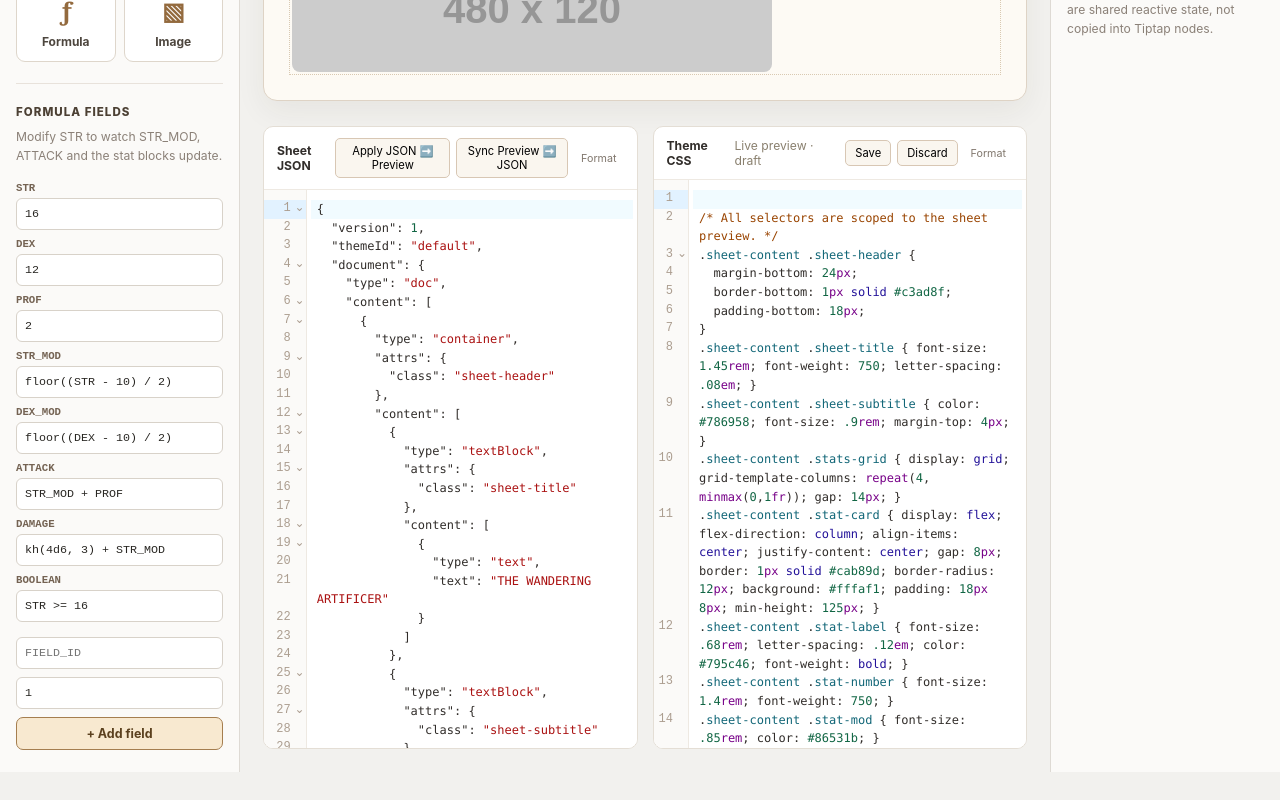
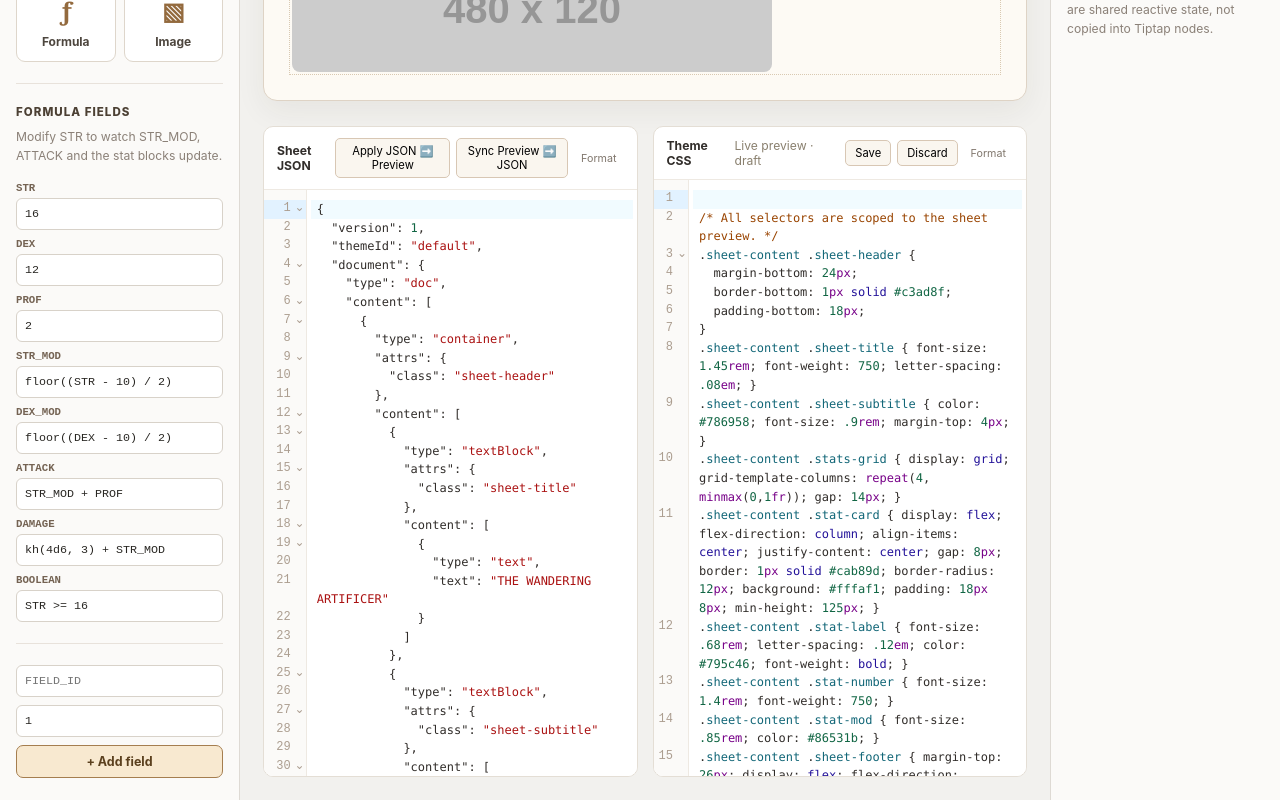
Before and after one commit to 0biWanKenobi/ReactiveBlockBuilder, a SvelteKit app: page / in a window 1280 px wide. Shown: the part 510-1310 px from the top of the page. Before the commit the page ends 1282 px from the top, so only its background shows below. Built offline with nearby package versions, Linux system fonts and the light colour scheme.

Commit message:
fix(ui): add separator above formula field form

```diff
--- a/src/routes/components/leftSidebar.svelte
+++ b/src/routes/components/leftSidebar.svelte
@@ -142,6 +142,7 @@
 			</label>
 		{/each}
 	</div>
+	<div class="separator"></div>
 	<form
 		class="new-field"
 		onsubmit={(event) => {
```
